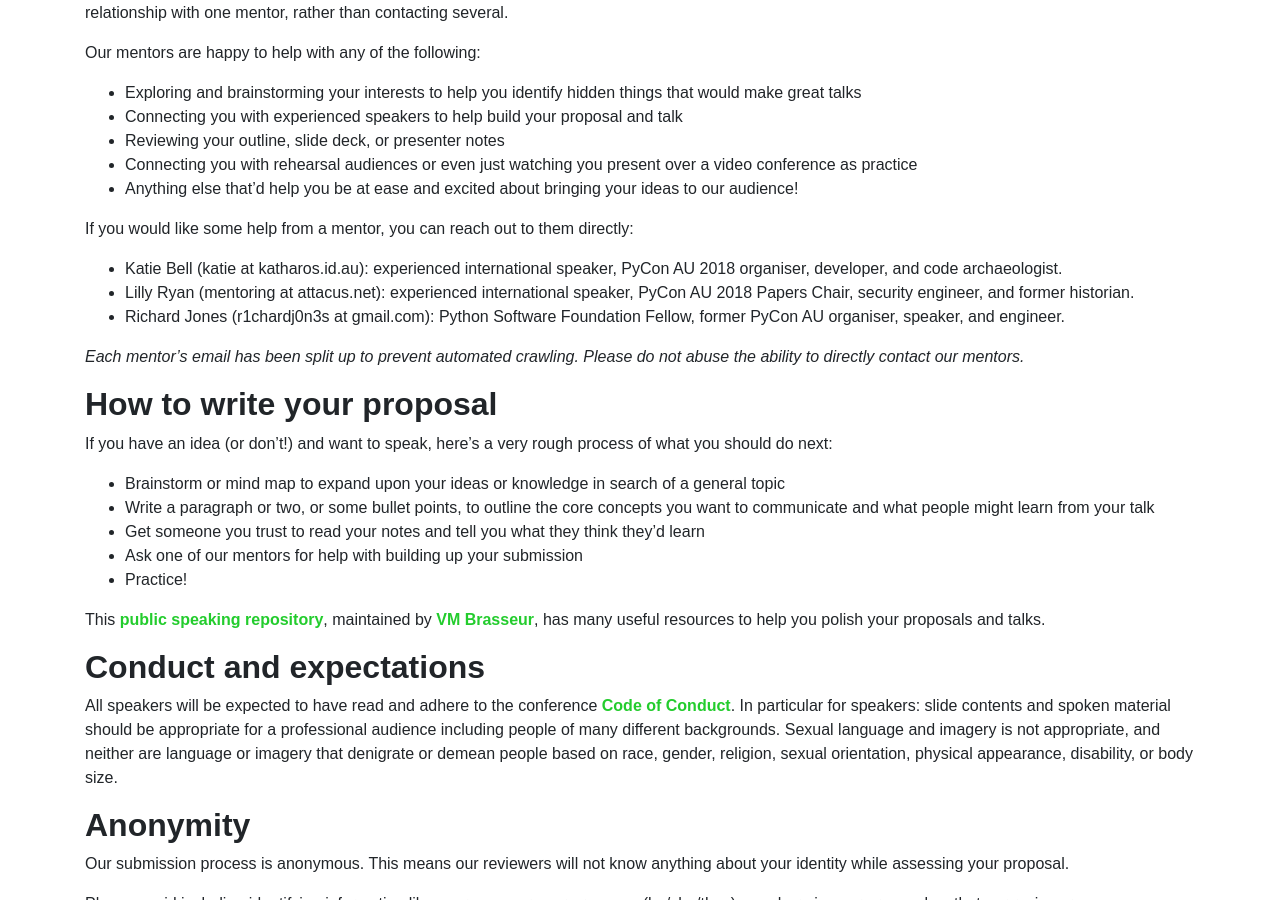
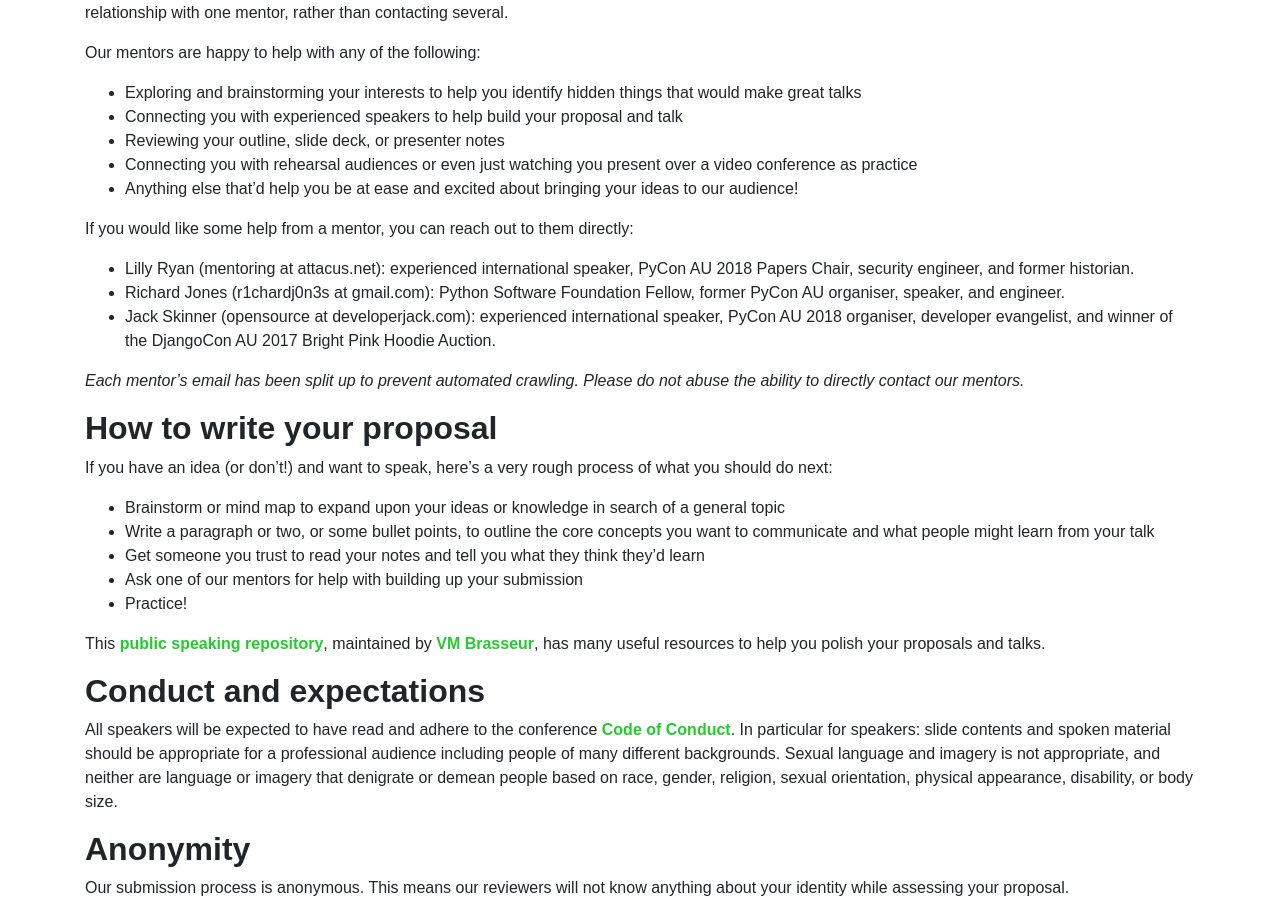
Before and after one commit to pyconau/2018.pycon-au.org, a Jekyll site: the page built from speak.md, in a window 1280 px wide and 900 px high, scrolled down 1460 px. Built offline with Jekyll 4.4.1, drawn with Linux system fonts in a browser that asks for light colours; some web fonts are replaced.

Commit message:
Add Jack

```diff
--- a/speak.md
+++ b/speak.md
@@ -61,9 +61,9 @@ Our mentors are happy to help with any of the following:
 
 If you would like some help from a mentor, you can reach out to them directly:
 
-* Katie Bell (katie at katharos.id.au): experienced international speaker, PyCon AU 2018 organiser, developer, and code archaeologist.
 * Lilly Ryan (mentoring at attacus.net): experienced international speaker, PyCon AU 2018 Papers Chair, security engineer, and former historian.
 * Richard Jones (r1chardj0n3s at gmail.com): Python Software Foundation Fellow, former PyCon AU organiser, speaker, and engineer.
+* Jack Skinner (opensource at developerjack.com): experienced international speaker, PyCon AU 2018 organiser, developer evangelist, and winner of the DjangoCon AU 2017 Bright Pink Hoodie Auction.
 
 *Each mentor's email has been split up to prevent automated crawling. Please do not abuse the ability to directly contact our mentors.*
 
```
